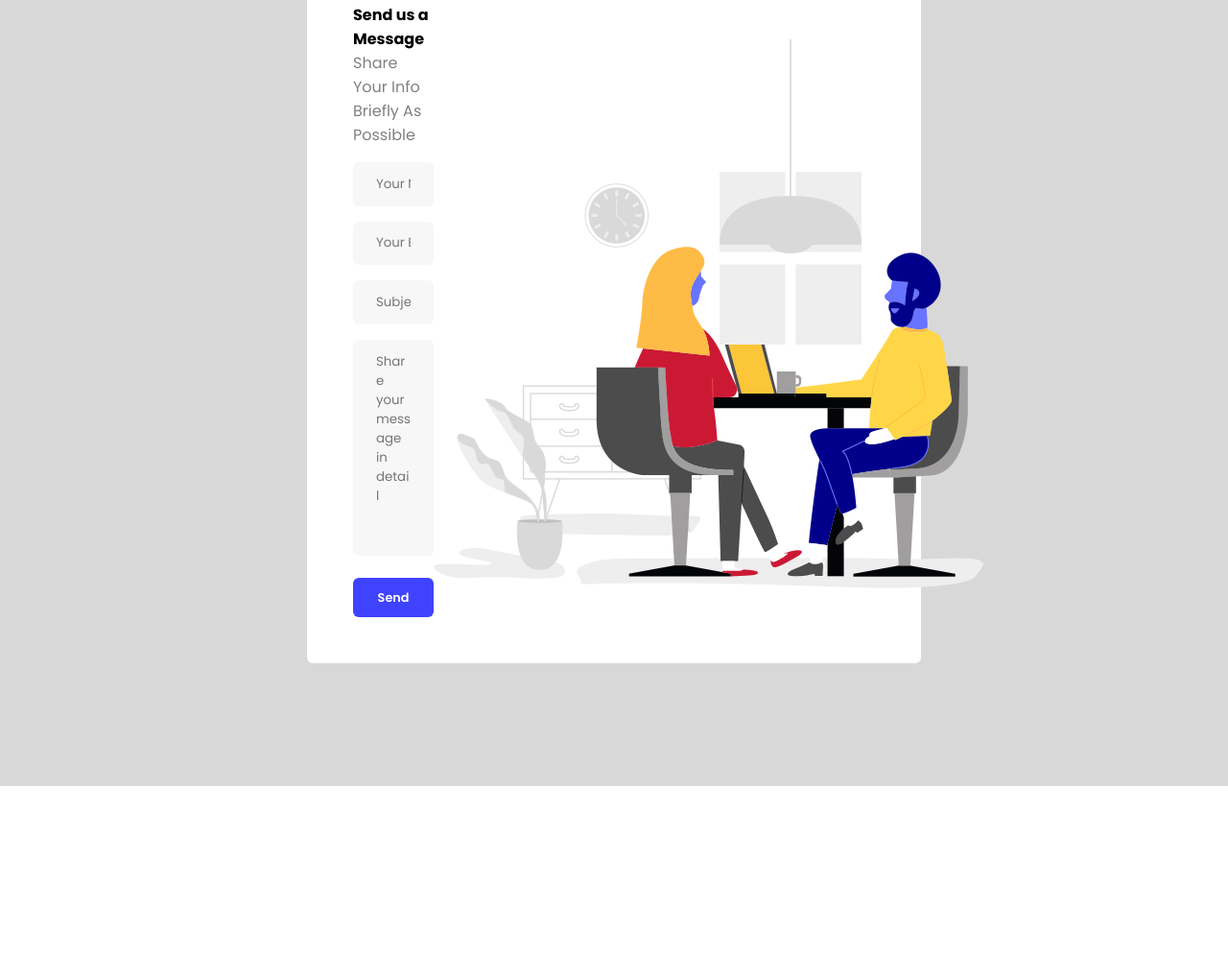
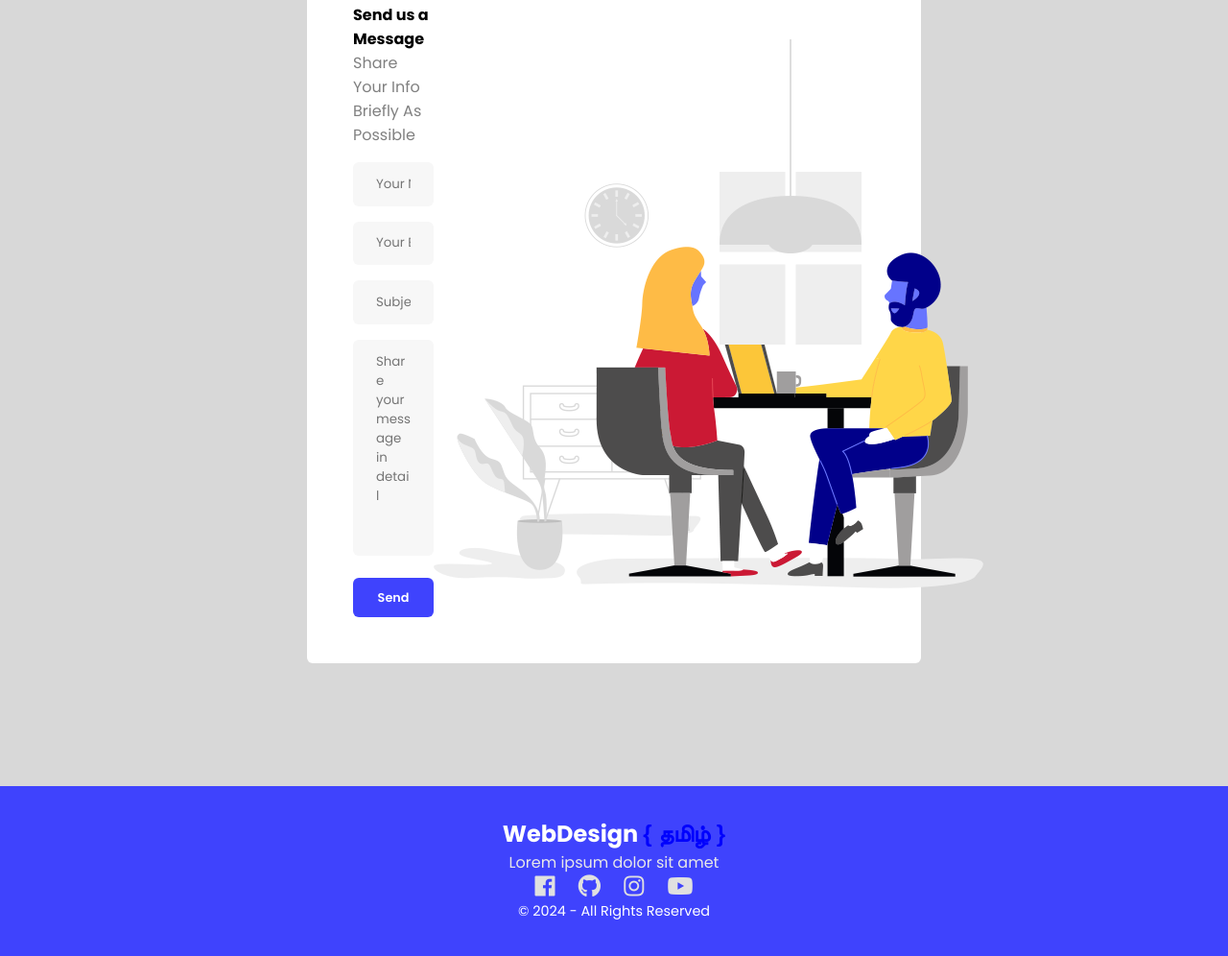
Before and after one commit to aji-ajish/sass, a plain HTML site: page index.html in a window 1280 px wide. Shown: the part 4640-5636 px from the top of the page at 96% size. Before the commit the page ends 5459 px from the top, so only its background shows below. Drawn offline with Linux system fonts and the light colour scheme; a web font is replaced by a local one.

Commit message:
footer update

```diff
--- /dev/null
+++ b/assets/scss/layouts/_footer.scss
@@ -0,0 +1,40 @@
+@use "../abstract/function" as fun;
+
+footer {
+  padding: 2rem 0;
+  text-align: center;
+  color: #fff;
+  background-color: fun.theme-color();
+
+  p {
+    color: #e8e8e8;
+  }
+
+  .social-icon > a > i {
+    font-size: 1.5rem;
+    padding: 0 10px;
+    color: rgb(224, 224, 224);
+    transition: 300ms;
+  }
+  .social-icon a:nth-child(1) i:hover {
+    transition: 300ms;
+    color: rgb(35, 255, 53);
+  }
+  .social-icon a:nth-child(2) i:hover {
+    transition: 300ms;
+    color: rgb(75, 75, 75);
+  }
+  .social-icon a:nth-child(3) i:hover {
+    transition: 300ms;
+    color: rgb(193, 35, 255);
+  }
+  .social-icon a:nth-child(4) i:hover {
+    transition: 300ms;
+    color: rgb(255, 35, 53) ;
+  }
+  .legal p{
+    font-size: .9rem;
+    color: #fff ;
+
+  }
+}
--- a/assets/scss/main.scss
+++ b/assets/scss/main.scss
@@ -17,6 +17,7 @@
 //layouts
 @import "./layouts/header";
 @import "./layouts/background_elements";
+@import "./layouts/footer";
 
 // pages
 @import "./pages/home";
--- a/index.html
+++ b/index.html
@@ -243,7 +243,11 @@
       <!-- ========== Start contact ========== -->
       <section class="contact">
         <div class="contact-card">
-          <form accept="#" method="post" class="space-y-1 contact-card--contents">
+          <form
+            accept="#"
+            method="post"
+            class="space-y-1 contact-card--contents"
+          >
             <div class="contact-card--header">
               <h4>Send us a Message</h4>
               <p>share your info briefly as possible</p>
@@ -253,7 +257,8 @@
                 type="text"
                 name="name"
                 placeholder="Your Name"
-                class="form-control" required
+                class="form-control"
+                required
               />
             </div>
             <div>
@@ -261,7 +266,8 @@
                 type="email"
                 name="email"
                 placeholder="Your Email"
-                class="form-control" required
+                class="form-control"
+                required
               />
             </div>
             <div>
@@ -269,13 +275,20 @@
                 type="text"
                 name="subject"
                 placeholder="Subject"
-                class="form-control" required
+                class="form-control"
+                required
               />
             </div>
             <div>
-              <textarea name="message" required class="form-control resize-none" placeholder="Share your message in detail"  rows="10"></textarea>
+              <textarea
+                name="message"
+                required
+                class="form-control resize-none"
+                placeholder="Share your message in detail"
+                rows="10"
+              ></textarea>
             </div>
-            <div><button  class="btn-primary">Send</button></div>
+            <div><button class="btn-primary">Send</button></div>
           </form>
           <div>
             <img
@@ -286,6 +299,24 @@
         </div>
       </section>
       <!-- ========== End contact ========== -->
+
+      <!-- ========== Start Footer ========== -->
+      <footer class="">
+        <div>
+          <h2>WebDesign <span class="font-ta color-anim">{ தமிழ் }</span></h2>
+          <p>Lorem ipsum dolor sit amet</p>
+        </div>
+        <div class="social-icon">
+          <a href="#"><i class="fab fa-facebook"></i></a>
+          <a href="#"><i class="fab fa-github"></i></a>
+          <a href="#"><i class="fab fa-instagram"></i></a>
+          <a href="#"><i class="fab fa-youtube"></i></a>
+        </div>
+        <div class="legal">
+          <p>&copy; 2024 - All Rights Reserved</p>
+        </div>
+      </footer>
+      <!-- ========== End Footer ========== -->
     </main>
     <!-- ========== End Main Content ========== -->
 
```
Also changed, not shown: assets/css/style.css, 1 other file.
